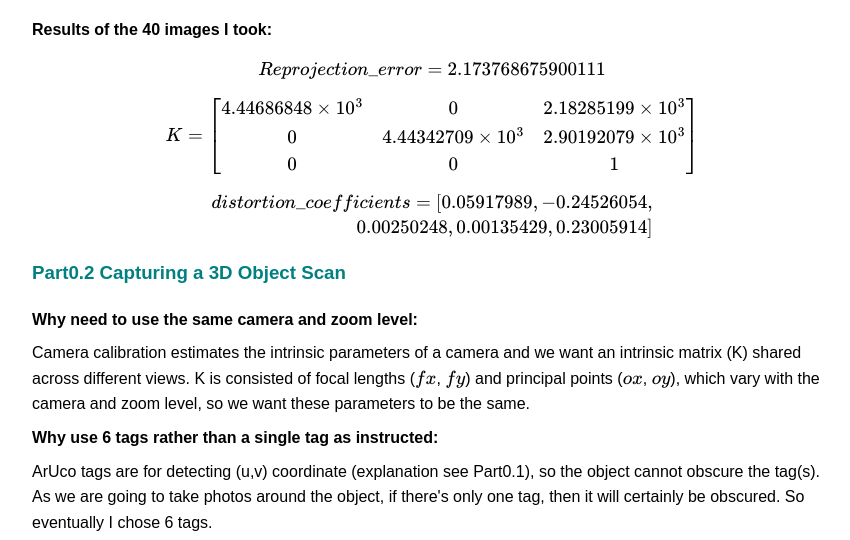
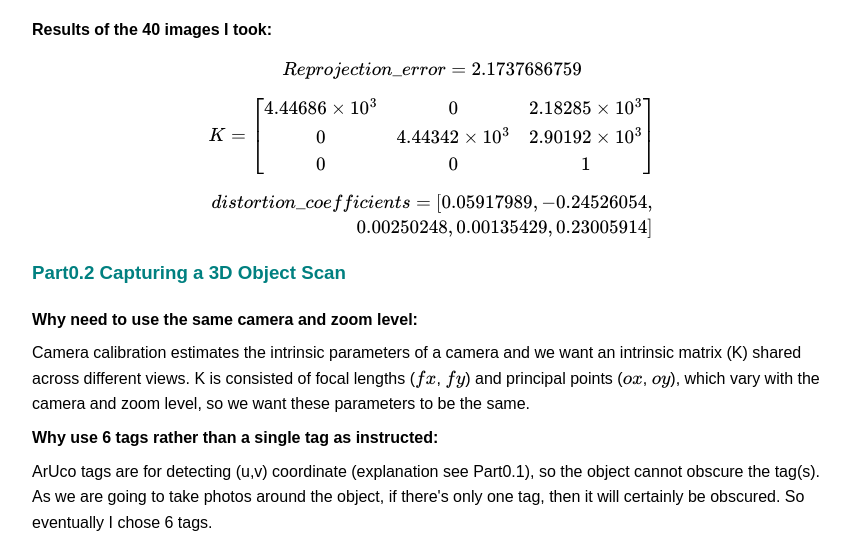
Before and after one commit to Echoooggu/CS180, a plain HTML site: page project4.html in a window 1280 px wide. Shown: the part 1236-1776 px from the top of the page, without its empty margins (208-1058 px from the left). Drawn offline with nearby package versions, Linux system fonts and the light colour scheme.

Commit message:
project4 done

```diff
--- a/project4.html
+++ b/project4.html
@@ -184,14 +184,14 @@
     <p><strong>Results of the 40 images I took:</strong></p>
     <p>
       $$
-      Reprojection\_error = 2.173768675900111
+      Reprojection\_error = 2.1737686759
       $$
     </p>
     <p>
       $$
       K = \begin{bmatrix}
-      4.44686848 \times 10^3 & 0 & 2.18285199 \times 10^3 \\
-      0 & 4.44342709 \times 10^3 & 2.90192079 \times 10^3 \\
+      4.44686 \times 10^3 & 0 & 2.18285 \times 10^3 \\
+      0 & 4.44342 \times 10^3 & 2.90192 \times 10^3 \\
       0 & 0 & 1
       \end{bmatrix}
       $$
```
